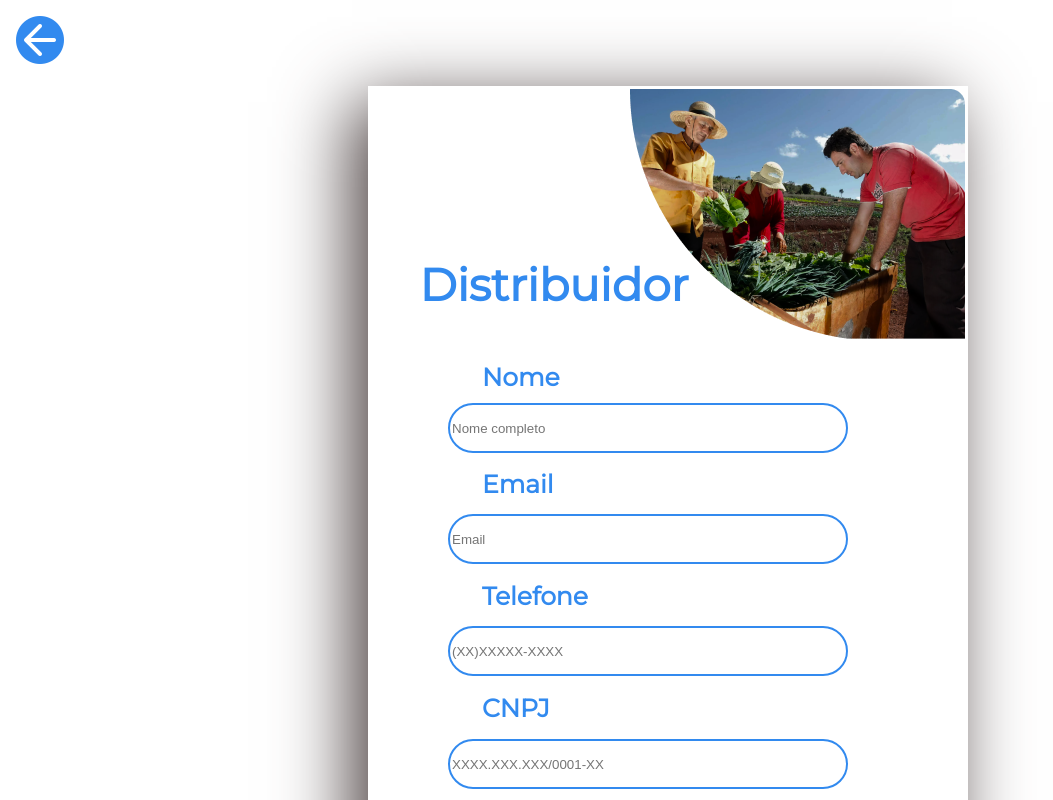
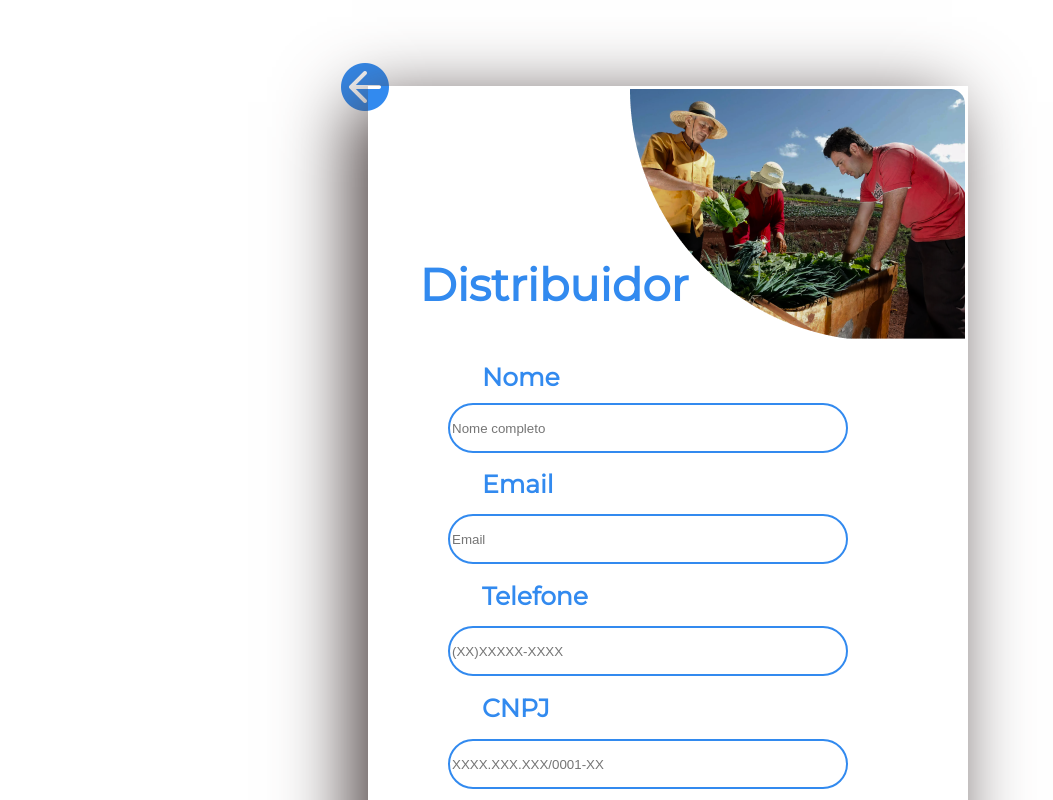
Before and after one commit to LarissaNazario16/S-tio-Social, a plain HTML site: page cadastro-distribuicao.html in a window 1280 px wide. Shown: the top 800 px of the page, without its empty margins (0-1053 px from the left). Drawn offline with Linux system fonts and the light colour scheme.

Commit message:
Reposicioanando as setas

```diff
--- a/cadastro-distribuicao.html
+++ b/cadastro-distribuicao.html
@@ -10,7 +10,7 @@
 </head>
 <body>
     <header>
-        <a href="./index.html"><img src="./img/cadastros/seta-esquerda-azulclaro.png" alt=""></a>
+        <a href="./index.html" id="volta-pag"><img src="./img/cadastros/seta-esquerda-azulclaro.png" alt=""></a>
     </header>
 
     <main>
@@ -20,6 +20,7 @@
         <!--formulario-->
         <h3 id="titulo-azul-claro">Distribuidor</h3>
             <div class="row">
+                <form action="" method="post">
                     <div class="inputbox">
                         <input type="text" id="input-azul-claro-nome" required placeholder="Nome completo">
                         <label for="nome" id="label-azul-claro-nome">Nome</label>
@@ -51,7 +52,8 @@
                         <label for="cep" id="label-azul-claro-cep">CEP</label>
                     </div>
                 </div>
-            <button id="botao-azul-claro"><a href="./index.html">Criar Cadastro</a></button>
+            </form>
+            <button id="submit"><a href="./index.html">Criar Cadastro</a></button>
     </div>
     </main>
 
--- a/css/cadastro-coletor.css
+++ b/css/cadastro-coletor.css
@@ -239,7 +239,7 @@
     border-radius: 300px;
 }
 
-#botao-marrom{
+#submit{
     box-sizing: border-box;
     position: absolute;
     width: 260px;
@@ -259,3 +259,8 @@ a{
     text-decoration: none;
     color: #BB844B;
 }
+#volta-pag{
+    position: relative;
+    left: 325px;
+    top: 47px;
+}
--- a/css/cadastro-distribuidor.css
+++ b/css/cadastro-distribuidor.css
@@ -208,8 +208,13 @@
     #328AEF;
     border-radius: 300px;
 }
+#volta-pag{
+    position: relative;
+    left: 325px;
+    top: 47px;
+}
 
-#botao-azul-claro{
+#submit{
     box-sizing: border-box;
     position: absolute;
     width: 260px;
--- a/css/cadastro-produtor.css
+++ b/css/cadastro-produtor.css
@@ -269,7 +269,13 @@
     border-radius: 300px;
 }
 
-#botao-verde{
+#volta-pag{
+    position: relative;
+    left: 325px;
+    top: 47px;
+}
+
+#submit{
     box-sizing: border-box;
     position: absolute;
     width: 260px;
--- a/css/cadastro-voluntario.css
+++ b/css/cadastro-voluntario.css
@@ -179,7 +179,7 @@
     border-radius: 300px;
 }
 
-#botao-azul{
+#submit{
     box-sizing: border-box;
     position: absolute;
     width: 260px;
@@ -199,3 +199,9 @@ a{
     text-decoration: none;
     color:  #0537B5;
 }
+
+#volta-pag{
+    position: relative;
+    left: 325px;
+    top: 47px;
+}
```
Also changed, not shown: cadastro-coletor.html (+7 -5 lines), cadastro-produtores.html (+3 -1 lines), cadastro-voluntario.html (+3 -1 lines). Lines whose indentation alone changed are shown as unchanged.
